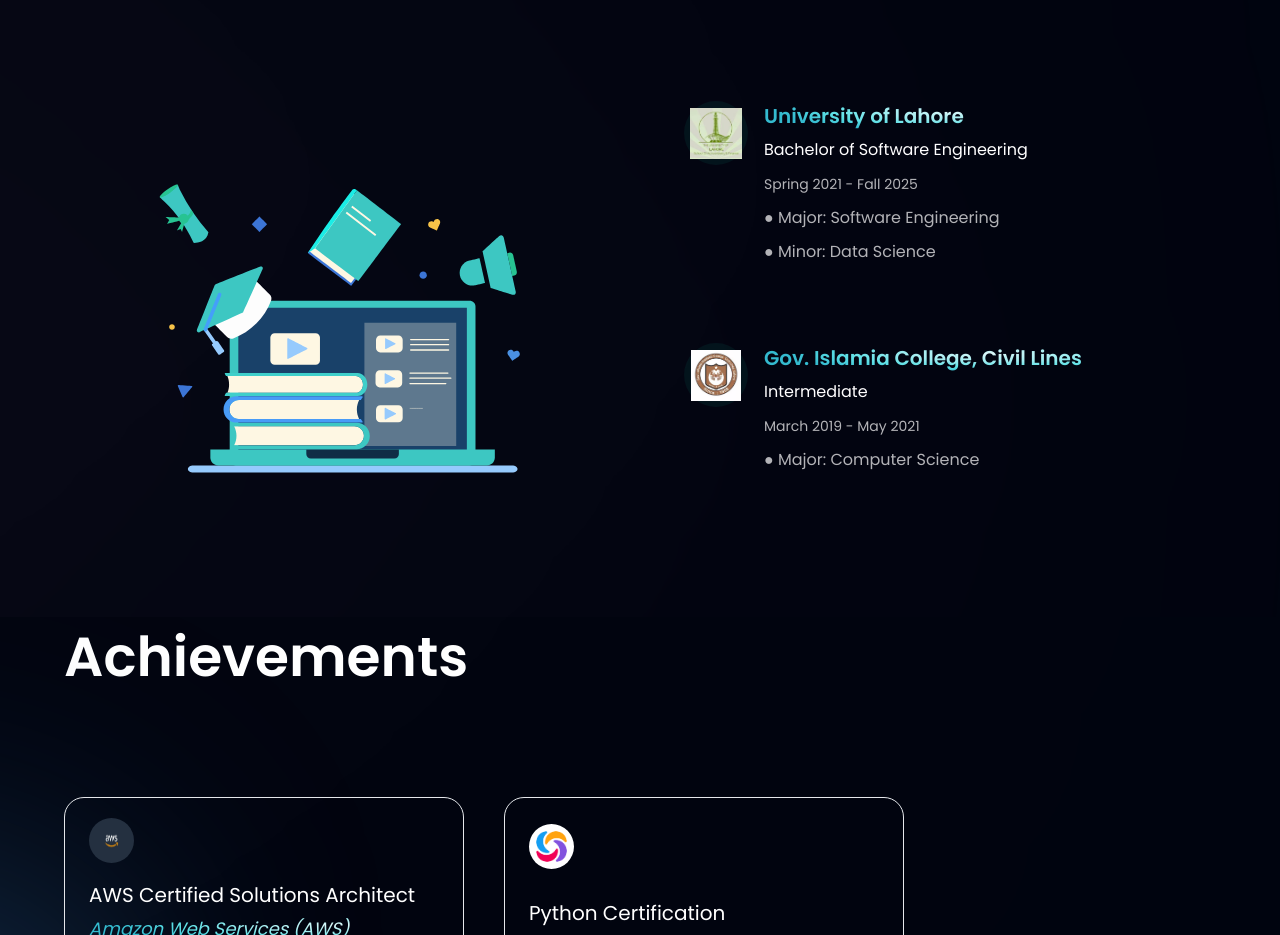
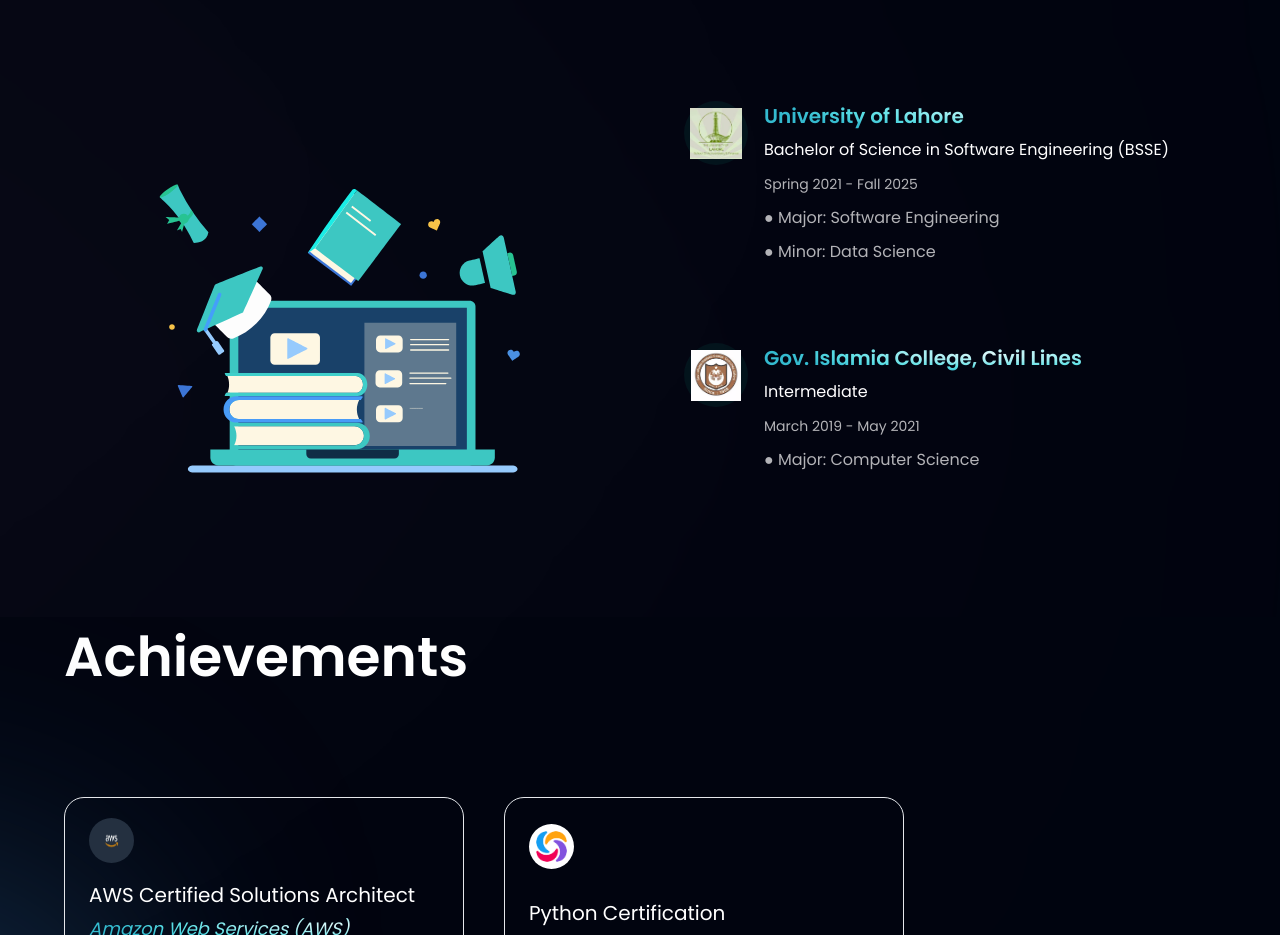
Before and after one commit to Ali-Raza171/DevOps-Portfolio, a React (Vite) app: page / in a window 1280 px wide. Shown: the part 1200-2135 px from the top of the page. Built offline with nearby package versions, Linux system fonts and the light colour scheme.

Commit message:
Update index.js

```diff
--- a/src/constants/index.js
+++ b/src/constants/index.js
@@ -112,7 +112,7 @@ export const educationList = [
     id: "education-1",
     icon: uol,
     title: "University of Lahore",
-    degree: "Bachelor of Software Engineering",
+    degree: "Bachelor of Science in Software Engineering (BSSE)",
     duration: "Spring 2021 - Fall 2025",
     content1: "Major: Software Engineering",
     content2: "Minor: Data Science",
```
